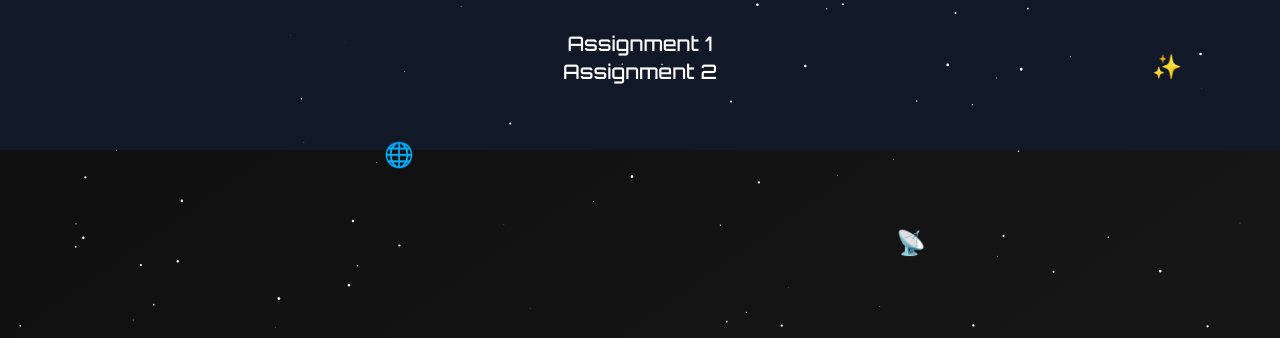
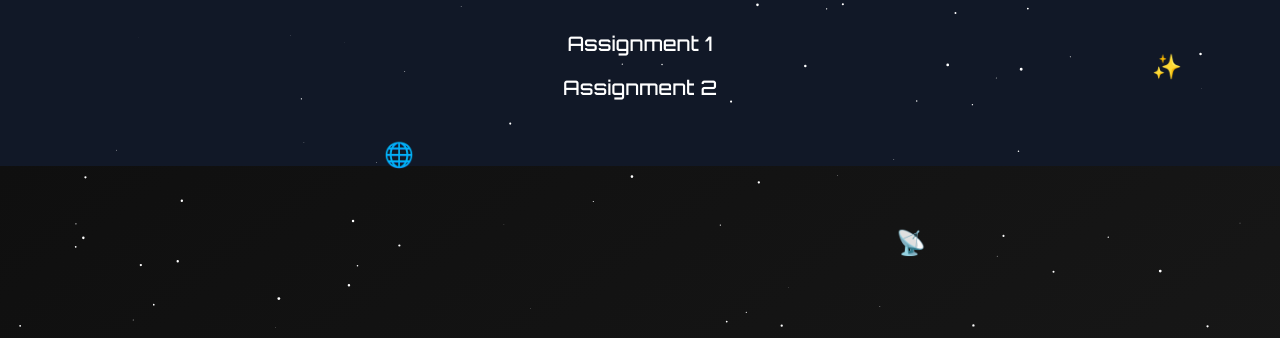
Before and after one commit to Rohan-Lynch/WEB, a plain HTML site: page members/rohan.html in a window 1280 px wide. Shown: the part 462-800 px from the top of the page. Drawn offline with nearby package versions, Linux system fonts and the light colour scheme.

Commit message:
Update rohan.html

```diff
--- a/members/rohan.html
+++ b/members/rohan.html
@@ -52,12 +52,19 @@
     <!-- Assignments Section -->
     <section id="assignments" class="bg-gray-900 py-16 px-4">
       <h3 class="text-4xl text-center text-cyan-400 font-bold mb-12">Assignments</h3>
-      <ul class="max-w-2xl mx-auto space-y-4 text-center">
-        <ul class="file-list">
-          <li><a href="../pkt/rohan_assignment1.pkt" download class="text-cyan-300 hover:text-white transition text-xl">Assignment 1</a></li>
-          <li><a href="../pkt/rohan_assignment2.pkt" download class="text-cyan-300 hover:text-white transition text-xl">Assignment 2</a></li>
-        </ul>
-      </ul>
+      <ul class="max-w-2xl mx-auto space-y-4 text-center file-list">
+  <li>
+    <a href="../pkt/rohan_assignment1.pkt" download class="text-cyan-300 hover:text-white transition text-xl">
+      Assignment 1
+    </a>
+  </li>
+  <li>
+    <a href="../pkt/rohan_assignment2.pkt" download class="text-cyan-300 hover:text-white transition text-xl">
+      Assignment 2
+    </a>
+  </li>
+</ul>
+
     </section>
 
     <!-- Floating Emojis -->
```
